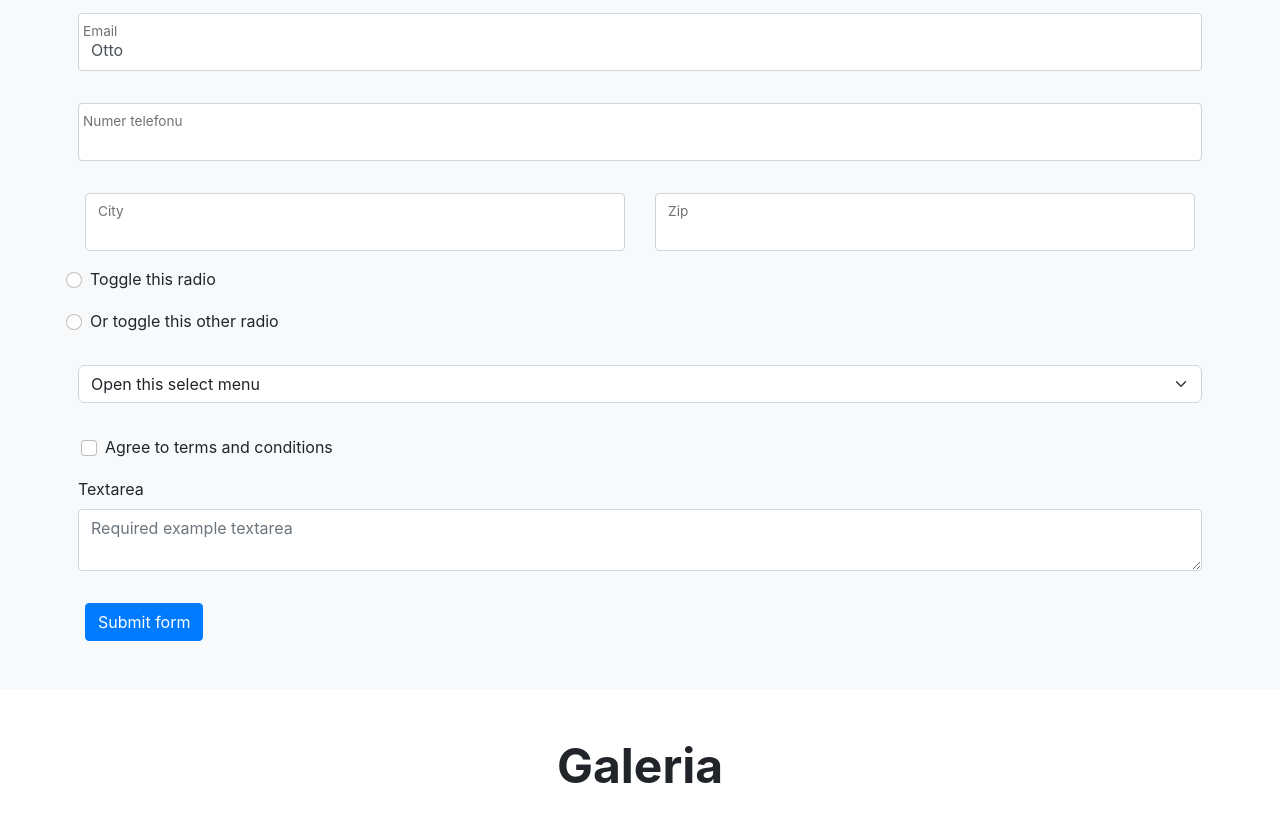
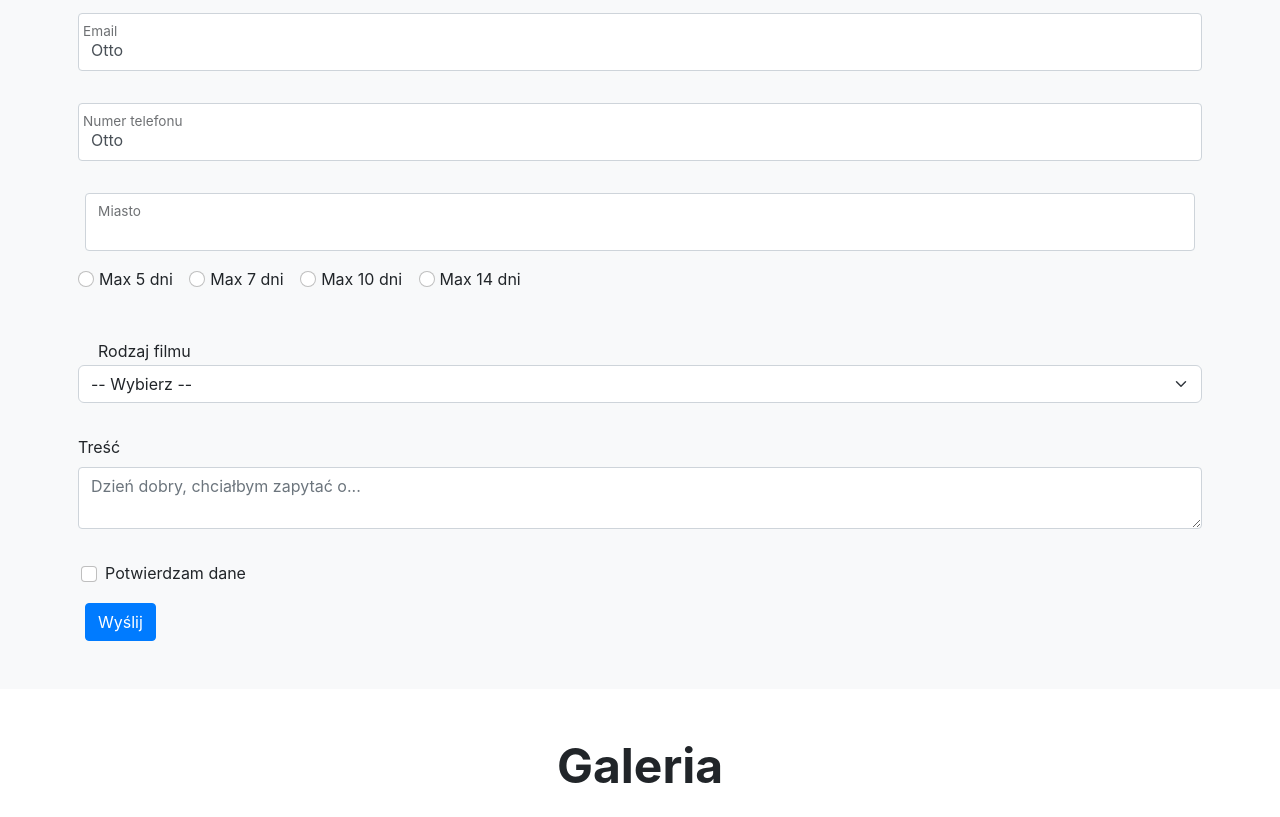
Before and after one commit to brexus/PAI_project, a plain HTML site: page index.html in a window 1280 px wide. Shown: the part 1597-2414 px from the top of the page. Drawn offline with nearby package versions, Linux system fonts and the light colour scheme; grey boxes are pictures that could not be loaded.

Commit message:
update forms

```diff
--- a/index.html
+++ b/index.html
@@ -161,69 +161,78 @@
                 </div>
 
                 <div class="form-floating mb-3">
-                    <input type="number" class="form-control" id="validationCustom04" value="Otto" required />
+                    <input type="tel" class="form-control" id="validationCustom04" value="Otto" required />
                     <label for="validationCustom04" class="form-label">Numer telefonu</label>
                     <div class="valid-feedback">Looks good!</div>
                 </div>
 
-                <div class="col-md-6">
+                <div class="col">
                     <div class="form-floating">
                         <input type="text" class="form-control" id="validationCustom03" required />
-                        <label for="validationCustom03" class="form-label">City</label>
+                        <label for="validationCustom03" class="form-label">Miasto</label>
                         <div class="invalid-feedback">Please provide a valid city.</div>
                     </div>
                 </div>
 
-                <div class="col-md-6">
-                    <div class="form-floating">
-                        <input type="text" class="form-control" id="validationCustom05" required />
-                        <label for="validationCustom05" class="form-label">Zip</label>
-                        <div class="invalid-feedback">Please provide a valid zip.</div>
+                <!-- RADIO -->
+                <div class="form-floating my-3">
+                    <div class="form-check form-check-inline">
+                        <input type="radio" class="form-check-input" id="validationFormCheck1" name="radio-stacked" required>
+                        <label class="form-check-label" for="validationFormCheck1">Max 5 dni</label>
+                    </div>
+
+                    <div class="form-check mb-3 form-check-inline">
+                        <input type="radio" class="form-check-input" id="validationFormCheck2" name="radio-stacked" required>
+                        <label class="form-check-label" for="validationFormCheck2"> Max 7 dni</label>
+                        <div class="invalid-feedback">More example invalid feedback text</div>
+                    </div>
+
+                    <div class="form-check mb-3 form-check-inline">
+                        <input type="radio" class="form-check-input" id="validationFormCheck3" name="radio-stacked" required>
+                        <label class="form-check-label" for="validationFormCheck3"> Max 10 dni</label>
+                        <div class="invalid-feedback">More example invalid feedback text</div>
+                    </div>
+
+                    <div class="form-check mb-3 form-check-inline">
+                        <input type="radio" class="form-check-input" id="validationFormCheck4" name="radio-stacked" required>
+                        <label class="form-check-label" for="validationFormCheck4"> Max 14 dni</label>
+                        <div class="invalid-feedback">More example invalid feedback text</div>
                     </div>
                 </div>
+                <!-- /RADIO -->
 
-                <div class="form-check">
-                    <input type="radio" class="form-check-input" id="validationFormCheck2" name="radio-stacked" required>
-                    <label class="form-check-label" for="validationFormCheck2">Toggle this radio</label>
-                    </div>
-                    <div class="form-check mb-3">
-                    <input type="radio" class="form-check-input" id="validationFormCheck3" name="radio-stacked" required>
-                    <label class="form-check-label" for="validationFormCheck3">Or toggle this other radio</label>
-                    <div class="invalid-feedback">More example invalid feedback text</div>
-                </div>
 
                 <div class="mb-3">
-                    <select class="form-select" required aria-label="select example">
-                        <option value="">Open this select menu</option>
-                        <option value="1">One</option>
-                        <option value="2">Two</option>
-                        <option value="3">Three</option>
+                    <label class="form-check" for="validationFormCheck5"> Rodzaj filmu</label>
+                    <select class="form-select" required aria-label="select example" id="validationFormCheck5">
+                        <option disabled selected value style="display:none">-- Wybierz --</option>
+                        <option>Podróżniczy</option>
+                        <option>Vlog</option>
+                        <option>Teledysk</option>
+                        <option>Relacja z eventu</option>
                     </select>
                     <div class="invalid-feedback">Example invalid select feedback</div>
                 </div>
 
-
-
-                <div class="col-12">
-                    <div class="form-check">
-                        <input class="form-check-input" type="checkbox" value="" id="invalidCheck" required />
-                        <label class="form-check-label" for="invalidCheck">Agree to terms and conditions</label>
-                        <div class="invalid-feedback">You must agree before submitting.</div>
-                    </div>
-                </div>
-
                 <div class="mb-3">
-                    <label for="validationTextarea" class="form-label">Textarea</label>
-                    <textarea class="form-control" id="validationTextarea" placeholder="Required example textarea" required></textarea>
+                    <label for="validationTextarea" class="form-label">Treść</label>
+                    <textarea class="form-control" id="validationTextarea" placeholder="Dzień dobry, chciałbym zapytać o..." required></textarea>
                     <div class="invalid-feedback">
                     Please enter a message in the textarea.
                     </div>
                 </div>
 
+                <div class="col-12">
+                    <div class="form-check">
+                        <input class="form-check-input" type="checkbox" value="" id="invalidCheck" required />
+                        <label class="form-check-label" for="invalidCheck">Potwierdzam dane</label>
+                        <div class="invalid-feedback">You must agree before submitting.</div>
+                    </div>
+                </div>
 
 
                 <div class="col-12">
-                    <button class="btn btn-primary" type="submit">Submit form</button>
+                    <button class="btn btn-primary" type="submit">Wyślij</button>
                 </div>
             </div>
         </form>
```
